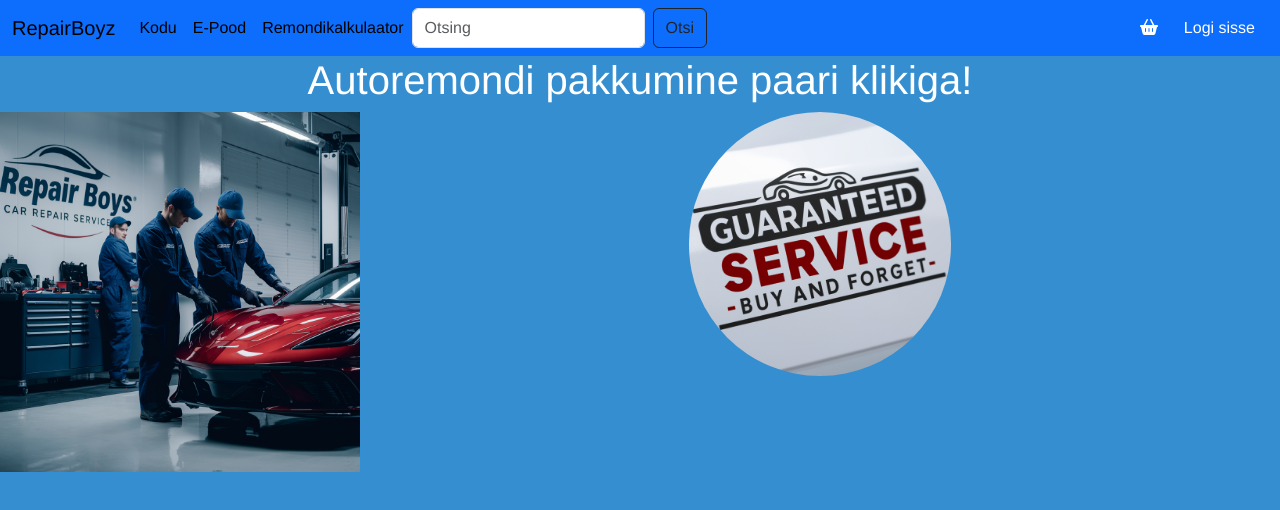
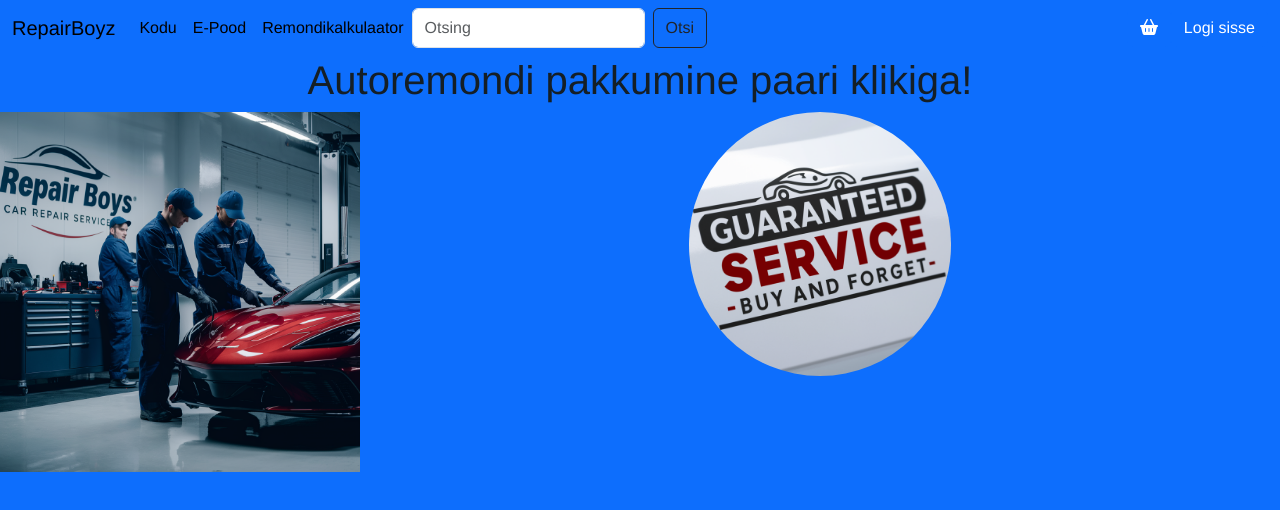
Before and after one commit to Romar-II/repairfront, a Vue app: page / in a window 1280 px wide. Shown: the top 510 px of the page. Built offline with nearby package versions, Linux system fonts and the light colour scheme.

Commit message:
F2-YEAR updated RepairMainCategory.vue

```diff
--- a/src/assets/style.css
+++ b/src/assets/style.css
@@ -13,7 +13,7 @@
     /* Make sure the background image is fixed so it doesn't scroll with content */
     background-attachment: fixed;
     /* Add some fallback background color */
-    background-color: #358ed0; /* Fallback color */
+    background-color: #0d6efd; /* Fallback color */
     /* Ensure content takes up the full height of the viewport */
     min-height: 100vh;
     /* Other styles for your app container */
--- a/src/views/BasketView.vue
+++ b/src/views/BasketView.vue
@@ -91,7 +91,7 @@ export default {
 
 <style scoped>
 button.btn:active {
-  background: #0D6EFD;
+  background: #358ed0;
 }
 
 .btn {
@@ -104,7 +104,7 @@ button.btn:active {
   border-color: black;
   border-radius: 4px;
   padding: 10px 20px;
-  color: black;
+  color: #151f26;
   font-size: 14px;
 }
 
--- a/src/views/HomeView.vue
+++ b/src/views/HomeView.vue
@@ -1,7 +1,7 @@
 <template>
   <div class="text-center">
     <div class="row">
-      <div class=" col text-white ">
+      <div class="col">
         <h1>Autoremondi pakkumine paari klikiga!</h1>
       </div>
       <div class="row">
```
